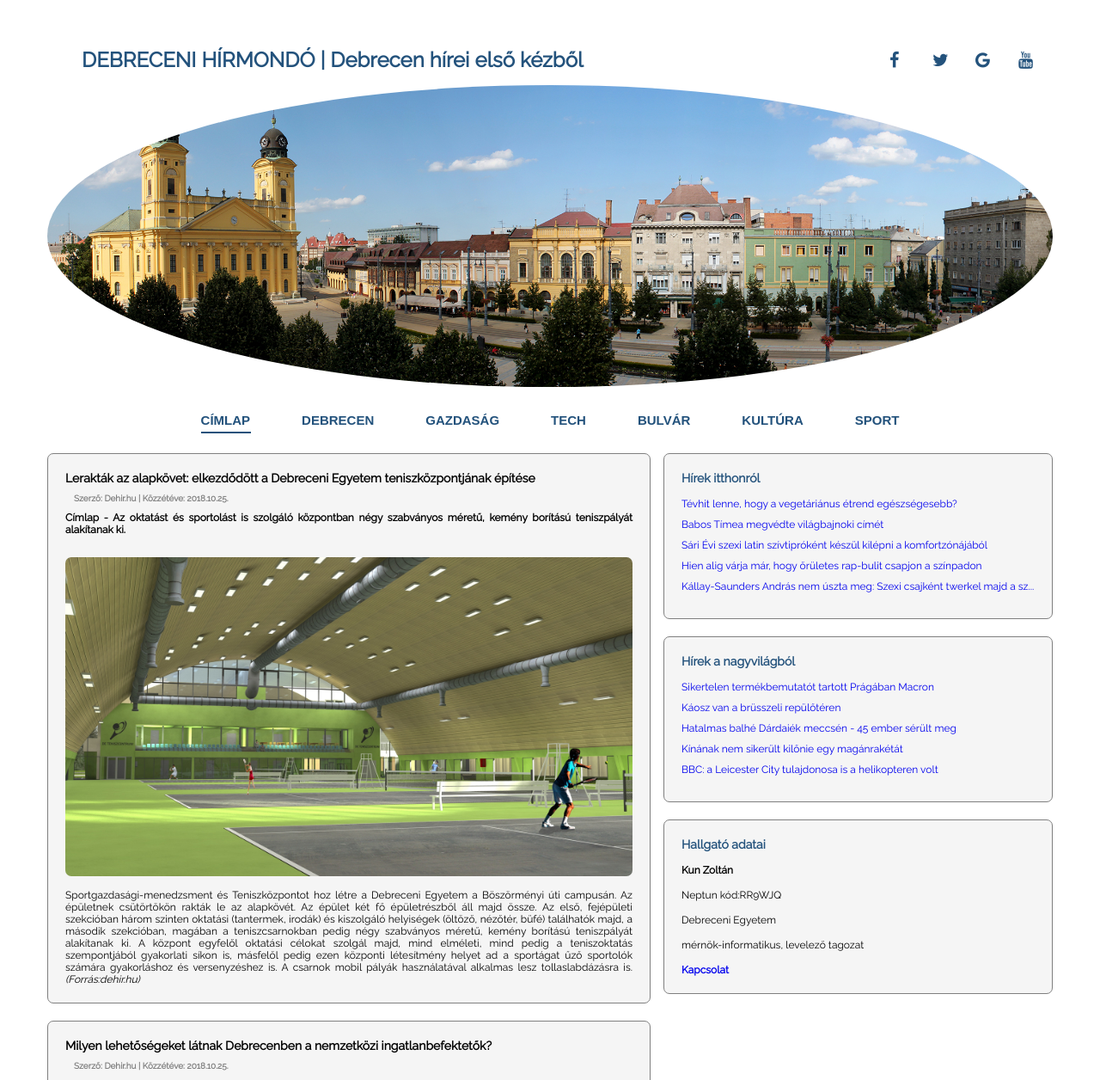
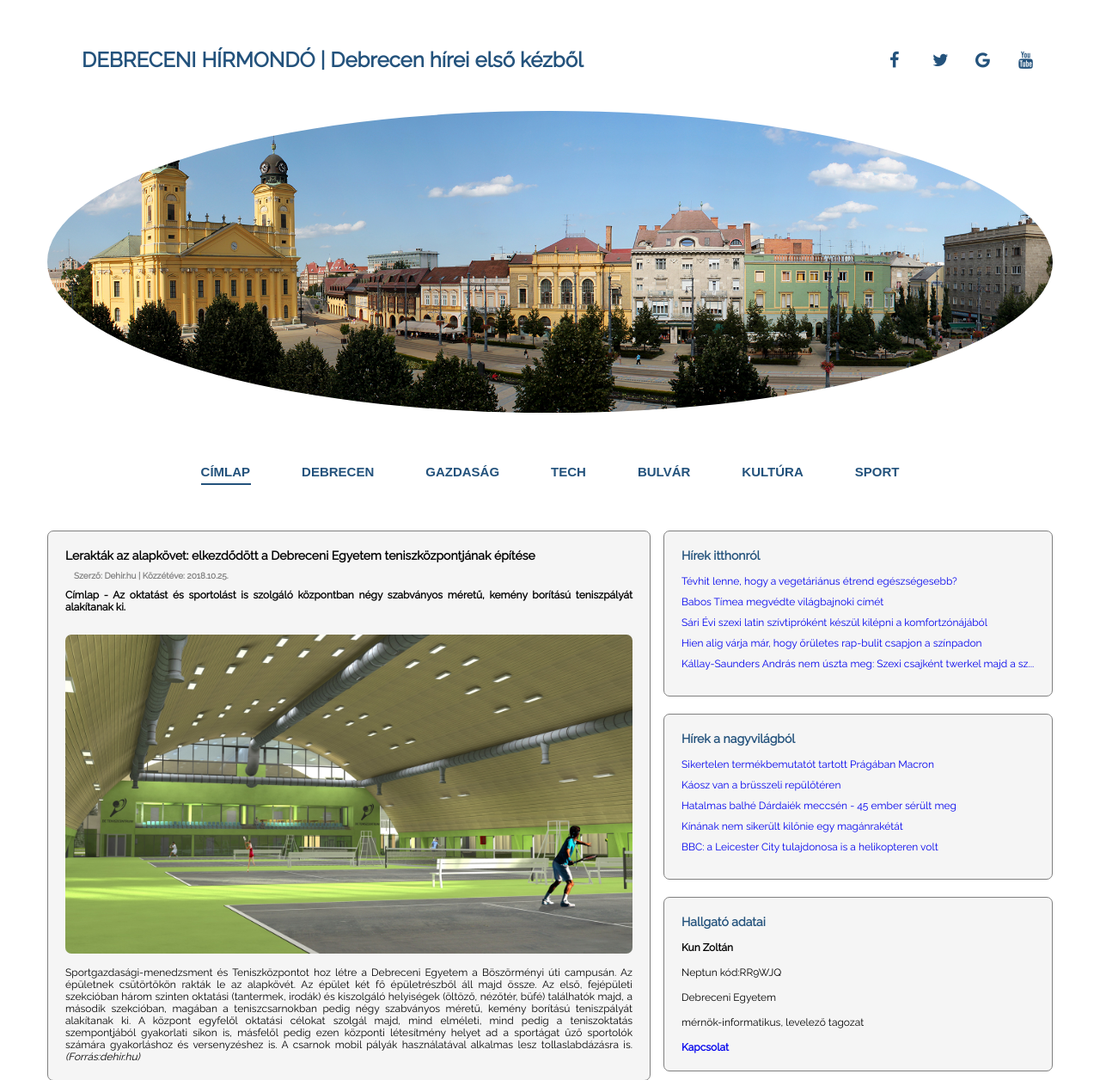
Before and after one commit to hepuka/Egyetem_Beadando_Hiroldal, a PHP site: page / in a window 1280 px wide. Shown: the top 1256 px of the page at 86% size. Run offline with PHP 8.4, Linux system fonts and the light colour scheme.

Commit message:
Add files via upload
upd

```diff
--- a/style.css
+++ b/style.css
@@ -70,6 +70,7 @@ img {
   display: flex;
   flex-direction: column;
   justify-content: flex-start;
+  margin-top: 30px;
 }
 
 .header img {
@@ -81,6 +82,7 @@ img {
   width: 100%;
   justify-content: center;
   flex-wrap: wrap;
+  margin: 30px auto;
 }
 
 .tablinks {
```
